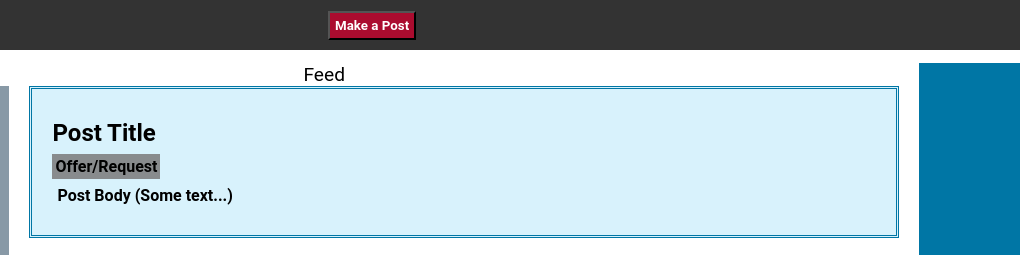
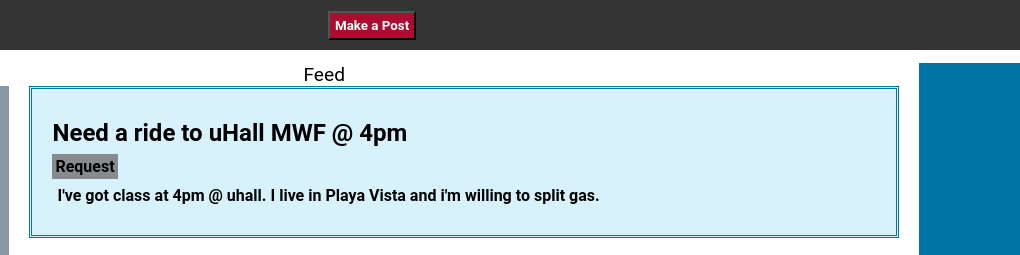
Before and after one commit to AznRiceBoy/ComuterHub, a plain HTML site: page prototype/home.html in a window 1280 px wide. Shown: the top 255 px of the page, 260-1280 px from the left. Drawn offline with Linux system fonts and the light colour scheme; files whose address does not match are found by name.

Commit message:
mock post

```diff
--- a/prototype/home.html
+++ b/prototype/home.html
@@ -77,11 +77,11 @@
                 <div class="adjust">Feed</div>
             </div>
             <a href="feedtomessage.html"><div class="column">
-                <h2>Post Title</h2>
+                <h2>Need a ride to uHall MWF @ 4pm</h2>
                 <span class = "filter">
-                    Offer/Request
+                    Request
                 </span>
-                <p>Post Body (Some text...)</p>
+                <p>I've got class at 4pm @ uhall. I live in Playa Vista and i'm willing to split gas.</p>
               </div></a>
             <a href="feedtomessage.html"> <div class="column">
                 <h2>Post Title</h2>
```
